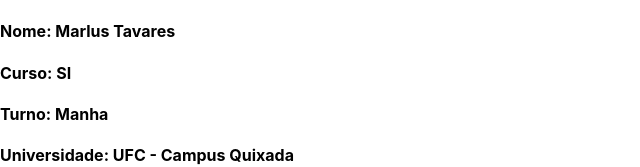
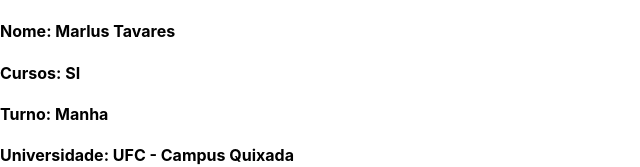
Before and after one commit to marlustavares/web-2022-1, a React (Create React App) app in the folder WEB/introducao_web/: page / in a window 1280 px wide. Shown: the top 167 px of the page, without its empty margins (0-640 px from the left). Built offline with nearby package versions, Linux system fonts and the light colour scheme.

Commit message:
alterei a variavel

```diff
--- a/WEB/introducao_web/src/components/Informacoes.jsx
+++ b/WEB/introducao_web/src/components/Informacoes.jsx
@@ -21,7 +21,7 @@
     return (
         <div>
             <h4>Nome: {nome} </h4>
-            <h4>Curso: {curso} </h4>
+            <h4>Cursos: {curso} </h4>
             <h4>Turno: {turno} </h4>
             <h4>Universidade: {universidade} </h4>
         </div>
```
